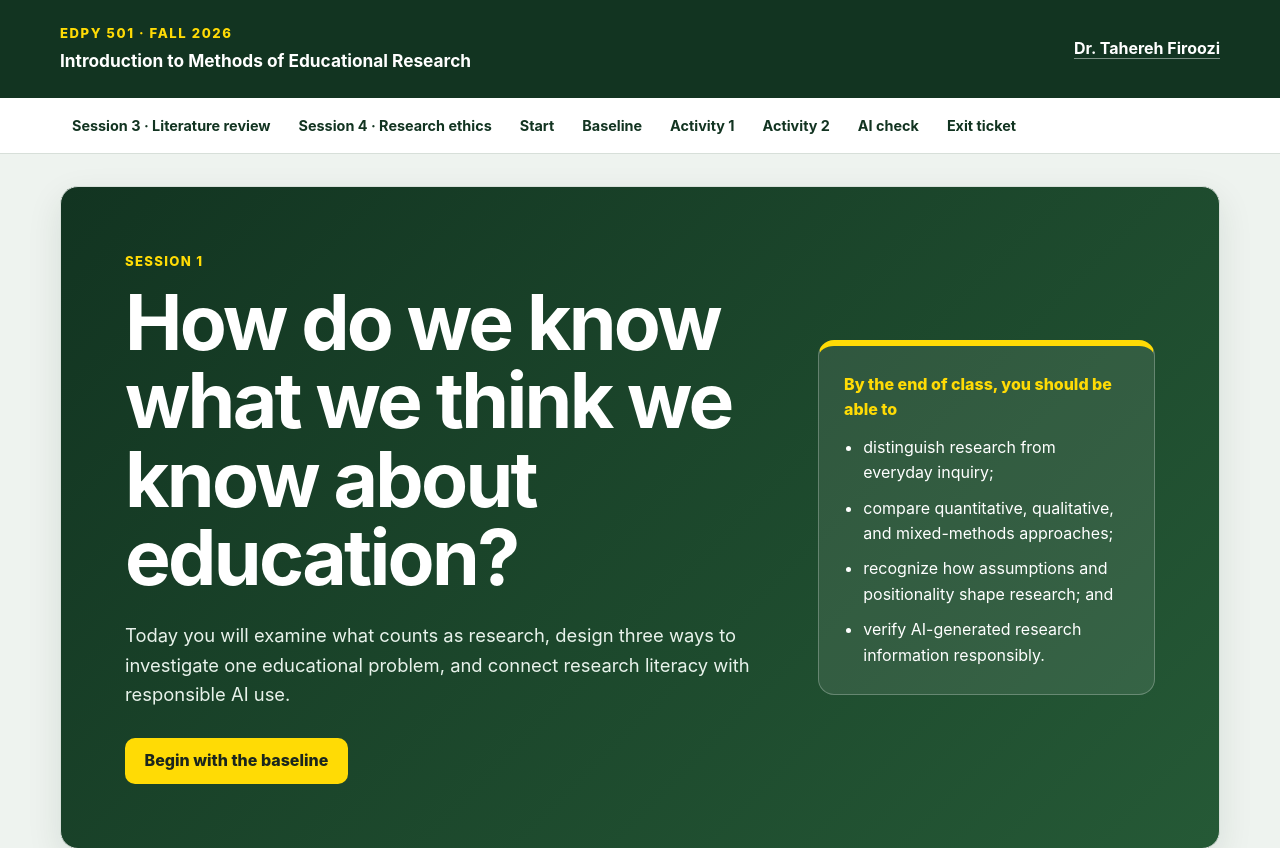
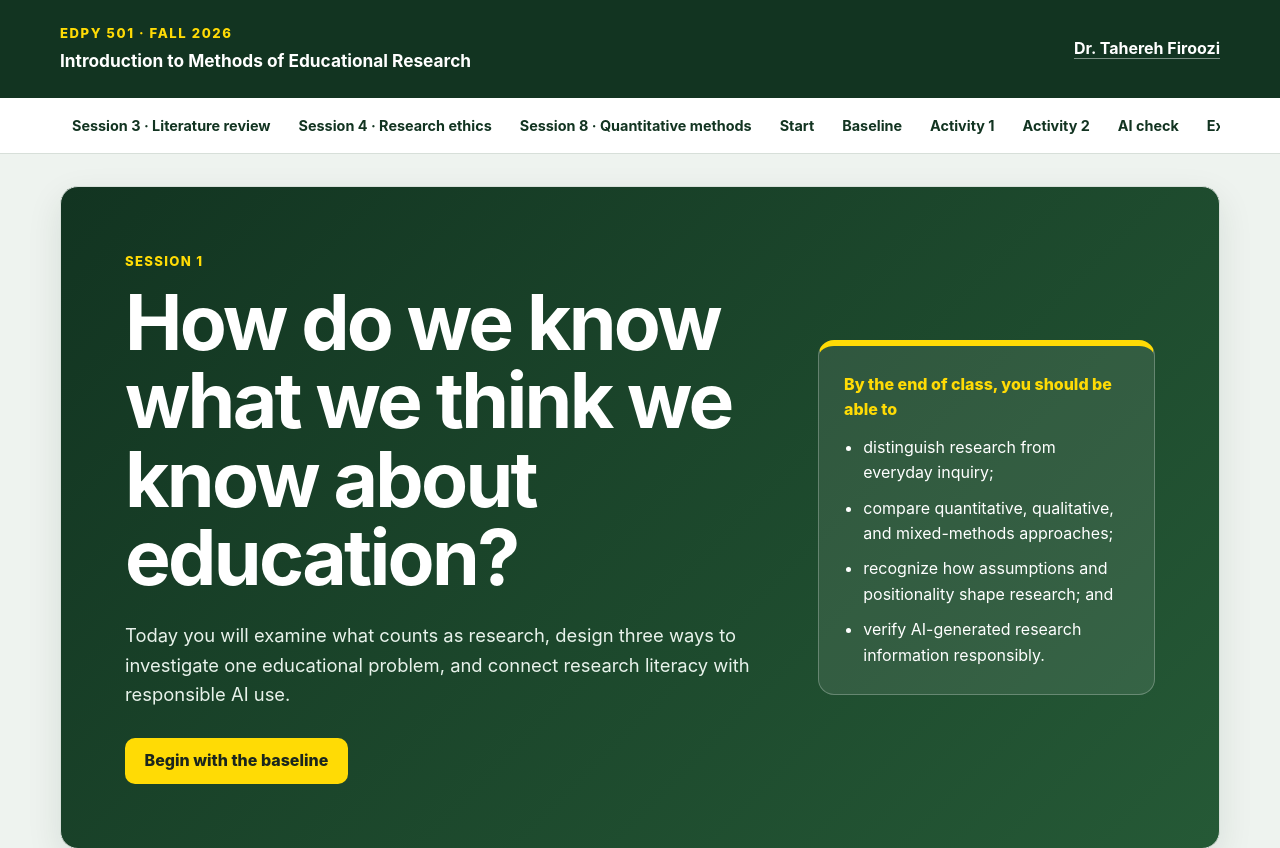
Before and after one commit to Tahereh-Firoozi/EDPY-501-Fall-2026, a plain HTML site: page index.html in a window 1280 px wide. Shown: the top 848 px of the page. Drawn offline with Linux system fonts and the light colour scheme.

Commit message:
Link Chapter 8 practice from course home

```diff
--- a/index.html
+++ b/index.html
@@ -24,6 +24,7 @@
     <div class="nav-inner">
       <a href="session-3/">Session 3 · Literature review</a>
       <a href="session-4/">Session 4 · Research ethics</a>
+      <a href="session-8/">Session 8 · Quantitative methods</a>
       <a href="#start">Start</a>
       <a href="#baseline">Baseline</a>
       <a href="#activity-one">Activity 1</a>
```
